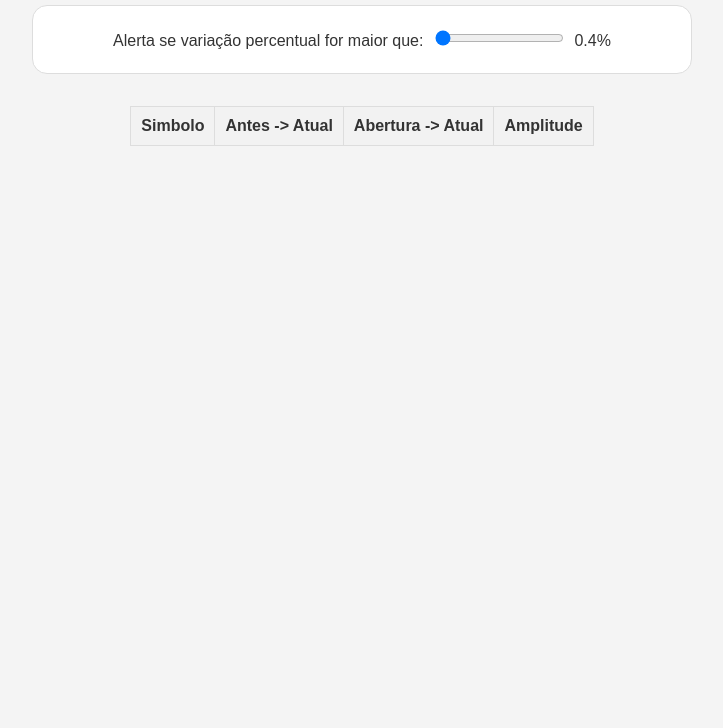
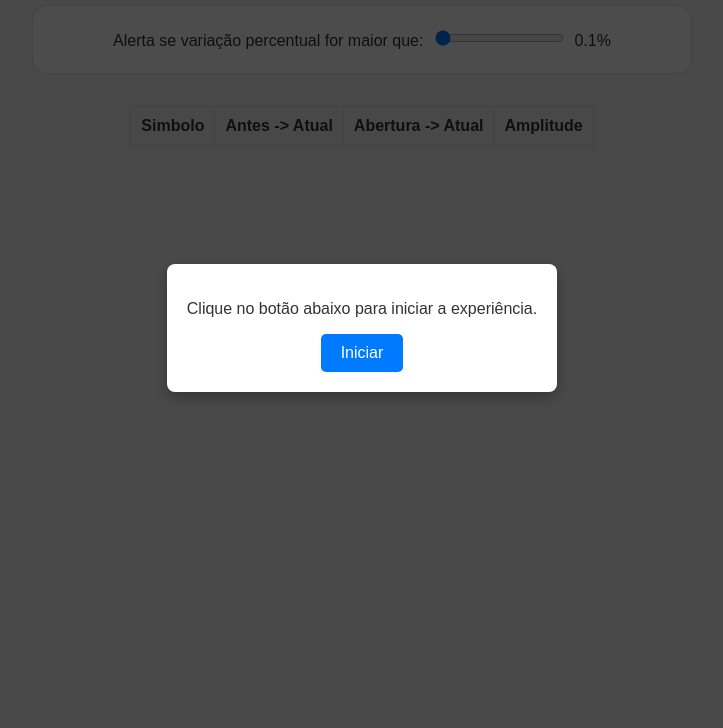
Before and after one commit to jtalcantara/highvolume, a website: page src/public/index.html in a window 1280 px wide. Shown: the part 72-800 px from the top of the page, without its empty margins (278-1001 px from the left). Drawn offline with Linux system fonts and the light colour scheme.

Commit message:
interacao para poder tocar o som

```diff
--- a/src/public/index.html
+++ b/src/public/index.html
@@ -6,6 +6,42 @@
     <meta name="viewport" content="width=device-width, initial-scale=1.0">
     <title>Variação Futuros USDⓈ-M</title>
     <style>
+        /* Estilo para o modal */
+        #interactionModal {
+            display: flex;
+            justify-content: center;
+            align-items: center;
+            position: fixed;
+            top: 0;
+            left: 0;
+            width: 100%;
+            height: 100%;
+            background-color: rgba(0, 0, 0, 0.7);
+            z-index: 10000;
+        }
+
+        #interactionModal .modal-content {
+            background-color: #fff;
+            padding: 20px;
+            text-align: center;
+            border-radius: 8px;
+            box-shadow: 0 5px 15px rgba(0, 0, 0, 0.3);
+        }
+
+        #interactionModal .modal-content button {
+            background-color: #007bff;
+            color: #fff;
+            border: none;
+            padding: 10px 20px;
+            cursor: pointer;
+            border-radius: 5px;
+            font-size: 16px;
+        }
+
+        #interactionModal .modal-content button:hover {
+            background-color: #0056b3;
+        }
+
         body {
             font-family: Arial, sans-serif;
             background-color: #f4f4f4;
@@ -150,12 +186,13 @@
 </head>
 
 <body>
+    <div class="bodyWrapper">
         <h1>Top Variação Percentual Futuros USDⓈ-M</h1>
 
         <div class="alert-settings">
             <label for="alertThreshold">Alerta se variação percentual for maior que:</label>
-        <input type="range" id="alertThreshold" name="alertThreshold" min="0.4" max="1" step="0.05" value="0.4">
-        <span id="alertThresholdValue">0.4</span>%
+            <input type="range" id="alertThreshold" name="alertThreshold" min="0.1" max="1" step="0.05" value="0.1">
+            <span id="alertThresholdValue">0.1</span>%
         </div>
 
         <div class="tableWrapper">
@@ -171,6 +208,15 @@
                 <tbody></tbody>
             </table>
         </div>
+    </div>
+
+    <!-- Modal de interação -->
+    <div id="interactionModal">
+        <div class="modal-content">
+            <p>Clique no botão abaixo para iniciar a experiência.</p>
+            <button id="startButton">Iniciar</button>
+        </div>
+    </div>
 
     <div id="loading">
         <div class="dot"></div>
@@ -184,7 +230,7 @@
     <script>
         const ws = new WebSocket('ws://localhost:3001');
         let lastAlertTime = 0;
-        const alertDelay = 10000;
+        const alertDelay = 5000;
         let originalTitle = document.title;
         let alertInterval;
 
@@ -214,7 +260,7 @@
             console.log('Conectado ao WebSocket');
         };
 
-        ws.onmessage = (event) => {
+        ws.onmessage = async (event) => {
             const data = JSON.parse(event.data);
             const tableBody = document.getElementById('disparityTable').querySelector('tbody');
             tableBody.innerHTML = '';
@@ -249,8 +295,8 @@
             const currentTime = Date.now();
             if (alertNeeded && (currentTime - lastAlertTime >= alertDelay)) {
                 // Toca o som de alerta
-                const alertSound = new Audio('./sounds/alert.mp3');
-                alertSound.play();
+                const audio = new Audio('./sounds/alert.mp3');
+                audio.play()
 
                 // Alterna o título da aba
                 toggleTitle(`⚠️ ${highlightedData[0].symbol}: ${highlightedData[0].priceChangePercent.toFixed(2)}% ⚠️`);
@@ -305,6 +351,20 @@
                 container.remove();
             }, 15000);
         }
+
+        // Função que será chamada quando o usuário clicar no botão "Iniciar"
+        document.getElementById('startButton').addEventListener('click', () => {
+            // Fechar o modal
+            document.getElementById('interactionModal').style.display = 'none';
+
+            // Agora o som poderá ser reproduzido
+            const alertSound = new Audio('./sounds/alert.mp3');
+            alertSound.play().catch(error => {
+                console.error('Erro ao reproduzir o som:', error);
+            });
+
+            // Qualquer outra lógica que dependa da interação do usuário
+        });
     </script>
 </body>
 
--- a/src/server.js
+++ b/src/server.js
@@ -16,7 +16,9 @@ app.get('/', (req, res) => {
 const skipPairs = [
     "CRVUSDT",
     "XEMUSDT",
-    "LINAUSDT"
+    "LINAUSDT",
+    "FLOWUSDT",
+    "EOSUSDT"
 ]
 
 // Função para obter todos os pares USDⓈ-M
@@ -42,7 +44,7 @@ async function monitorDisparities(ws) {
 
     // Controla o tempo de envio de mensagens
     let lastSentTime = 0;
-    const sendInterval = 4000;
+    const sendInterval = 8000;
 
     binanceWs.onmessage = (event) => {
         const message = JSON.parse(event.data);
```
Also changed, not shown: 1 other file. Lines whose indentation alone changed are shown as unchanged.
